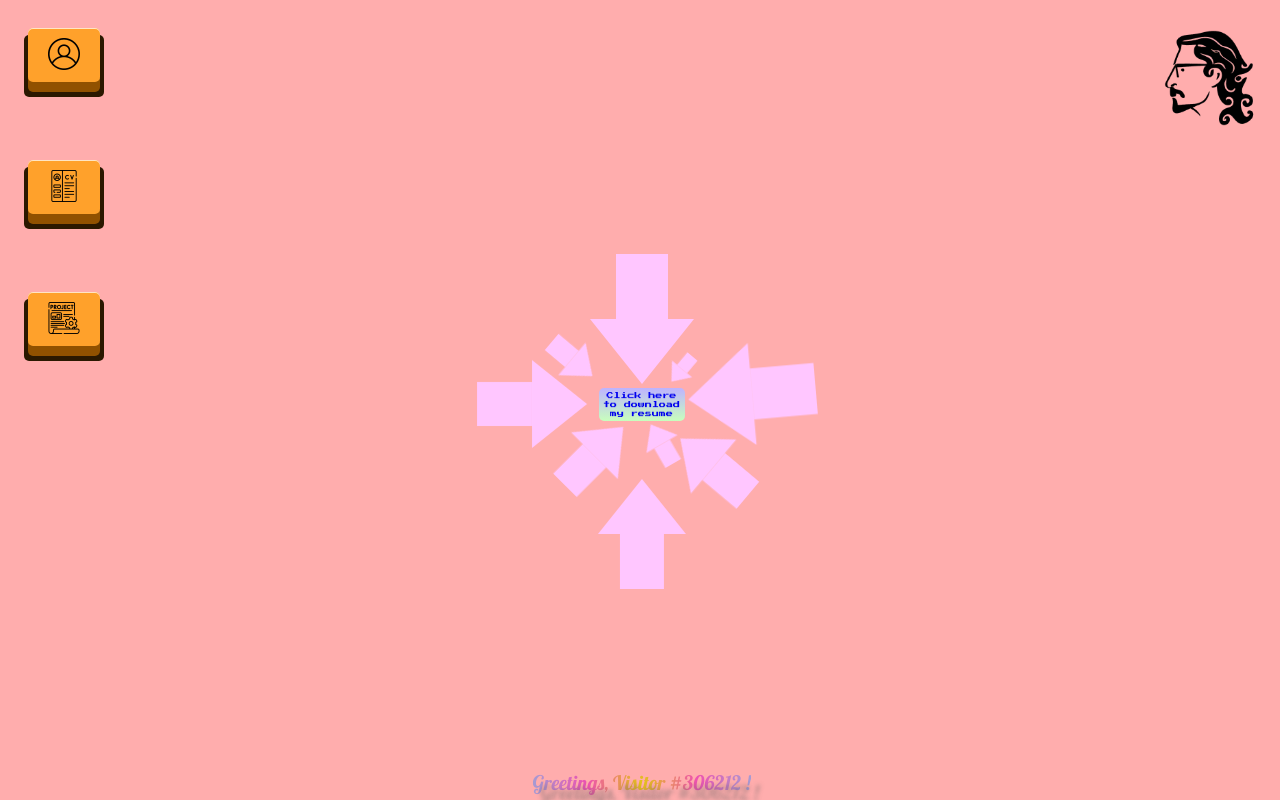
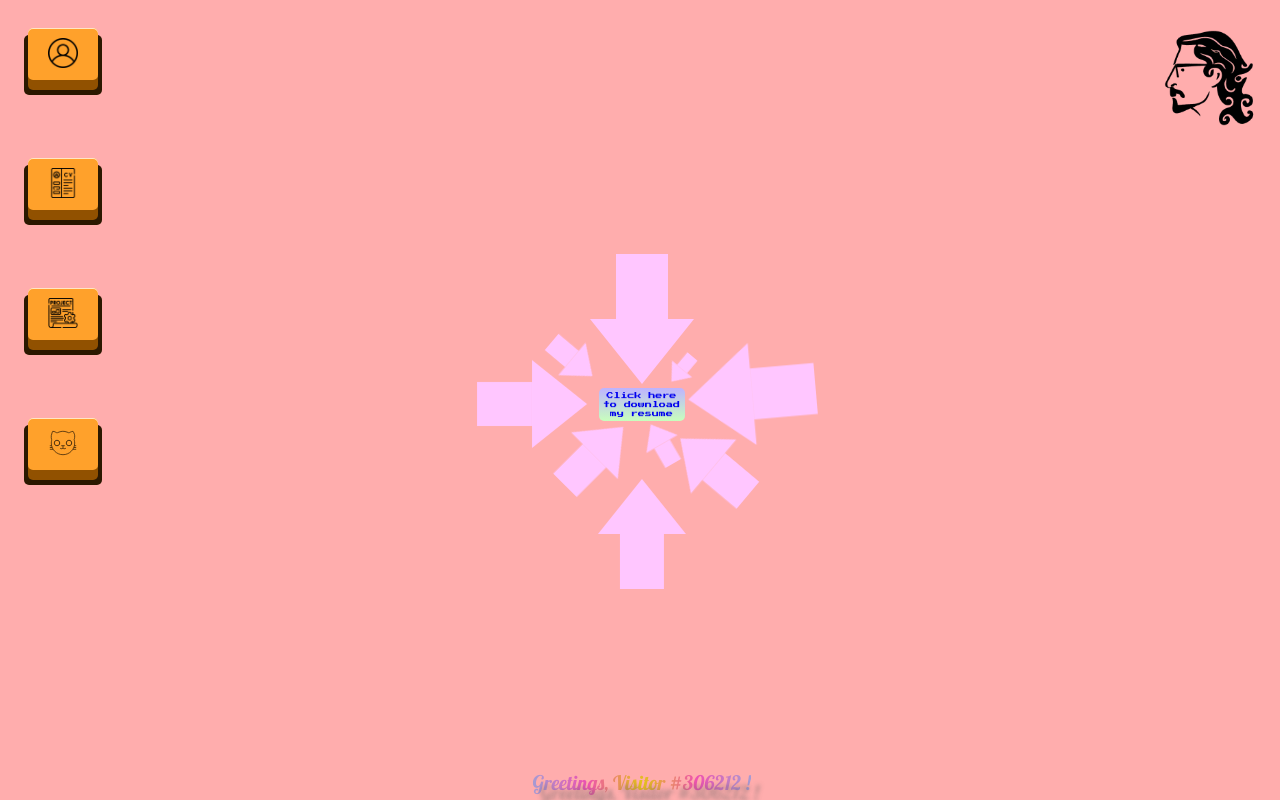
Before and after one commit to P-P-P-Pablo/my-website, a Vue app: page / in a window 1280 px wide. Built offline with nearby package versions, Linux system fonts and the light colour scheme; a web font is replaced by a local one.

Commit message:
i should go to a new branch

```diff
--- a/src/stores/availableComponentStore.js
+++ b/src/stores/availableComponentStore.js
@@ -2,10 +2,10 @@ import { defineStore } from "pinia";
 import { computed, ref } from "vue";
 import jobData from "../assets/CV.json";
 import ResumeButton from "../components/ResumeButton.vue";
-import FunkyTitle from "../components/FunkyTitle.vue";
 import JobCard from "../components/JobCard.vue";
 import AboutMe from "../components/AboutMe.vue";
 import FirstArticle from "../components/FirstArticle.vue";
+import CatSlider from "../components/PhotoSlider.vue";
 
 
 export const useCompStore = defineStore("availableComponents", () => {
@@ -33,6 +33,15 @@ export const useCompStore = defineStore("availableComponents", () => {
         {
           component: FirstArticle,
           name: "V1.0 of this website",
+          props: {
+          },
+        },
+      ],
+      [
+        'catslider',
+        {
+          component: CatSlider,
+          name: "Lots of cats",
           props: {
           },
         },
--- a/src/views/WindowView.vue
+++ b/src/views/WindowView.vue
@@ -31,13 +31,17 @@ const addProjectsWindow = () => {
     <div class="main-body">
         <div class="button-list">
             <Button3D @click="windowsStore.addComponentWindow('aboutme');" alt="About me">
-                <img src="../assets/003-user.png" />
+                <img src="../assets/003-user.png" alt="About me"/>
             </Button3D>
             <Button3D @click="addPreviousPositionWindow" alt="My previous positions">
-                <img src="../assets/002-cv.png" />
+                <img src="../assets/002-cv.png" alt="My previous positions"/>
             </Button3D>
             <Button3D @click="addProjectsWindow" alt="My previous projects">
-                <img src="../assets/001-project.png" />
+                <img src="../assets/001-project.png" alt="My previous projects"/>
+            </Button3D>
+            <Button3D @click="windowsStore.addComponentWindow('catslider');" alt="Cats">
+                <img src="../assets/cat.svg"
+                    alt="Cat" />
             </Button3D>
         </div>
         <ResumeButton class="resume" />
@@ -55,7 +59,10 @@ const addProjectsWindow = () => {
     height: 99%;
     width: 99%;
 }
-
+img {
+    width: 30px;
+    height: auto;
+}
 .resume {
     position: absolute;
     top: 0;
```
